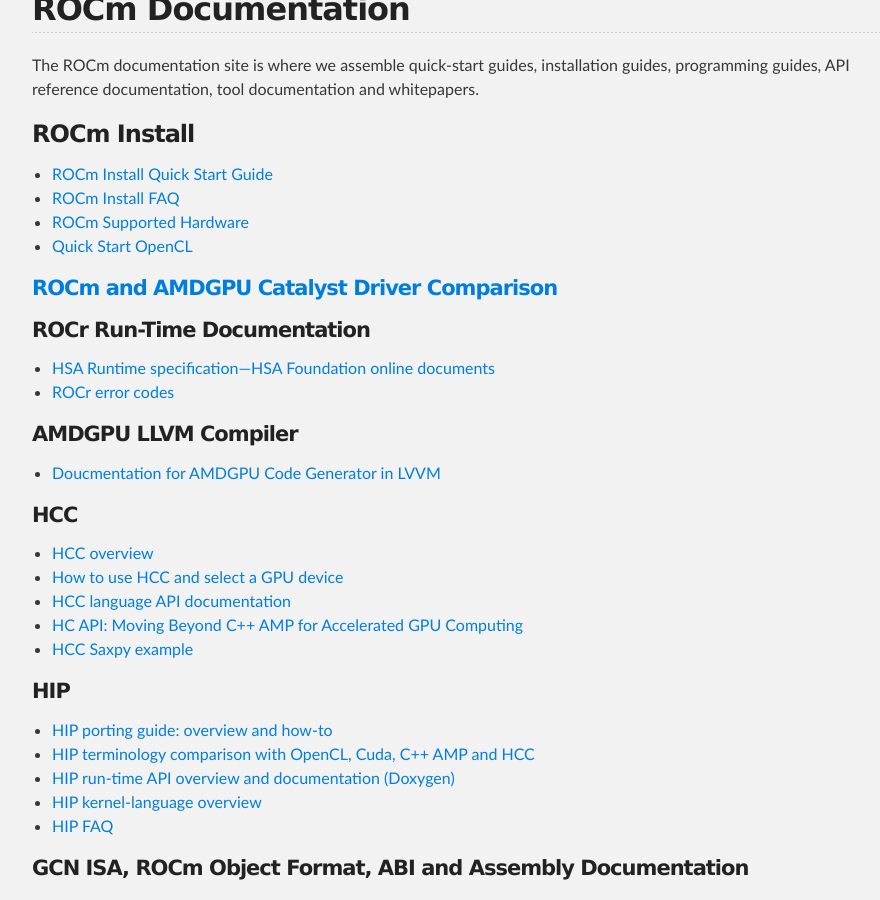
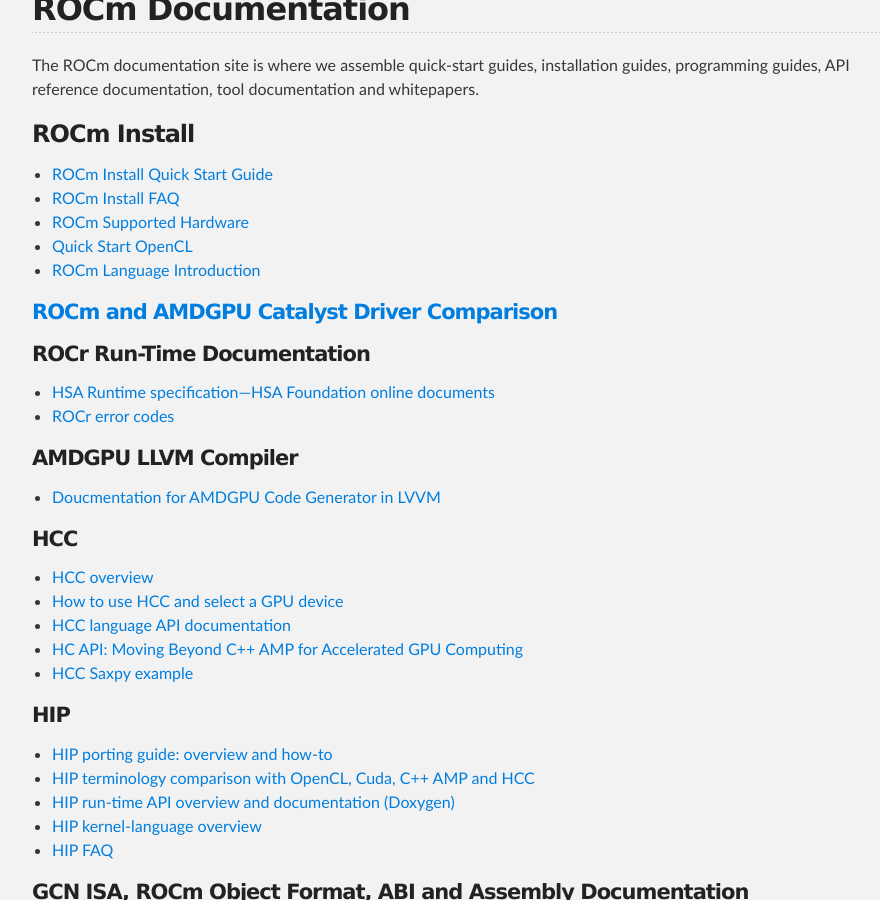
Before and after one commit to ROCm/ROCm.github.io, a Jekyll site: the page built from documentation.md, in a window 1280 px wide and 900 px high, scrolled down 368 px. Shown: the whole window, without its empty margins (183-1063 px from the left). Built offline with Jekyll 4.4.1, drawn with Linux system fonts in a browser that asks for light colours.

Commit message:
Update documentation.md

```diff
--- a/documentation.md
+++ b/documentation.md
@@ -12,6 +12,7 @@
 * [ROCm Install FAQ](install_issues.md)
 * [ROCm Supported Hardware](hardware.md)
 * [Quick Start OpenCL](QuickStartOCL.md)
+* [ROCm Language Introduction](https://github.com/ROCm/ROCm.github.io/blob/master/languages.md)
 
 #### [ROCm and AMDGPU Catalyst Driver Comparison](ROCmRadeonProcompare.md)
 
```
